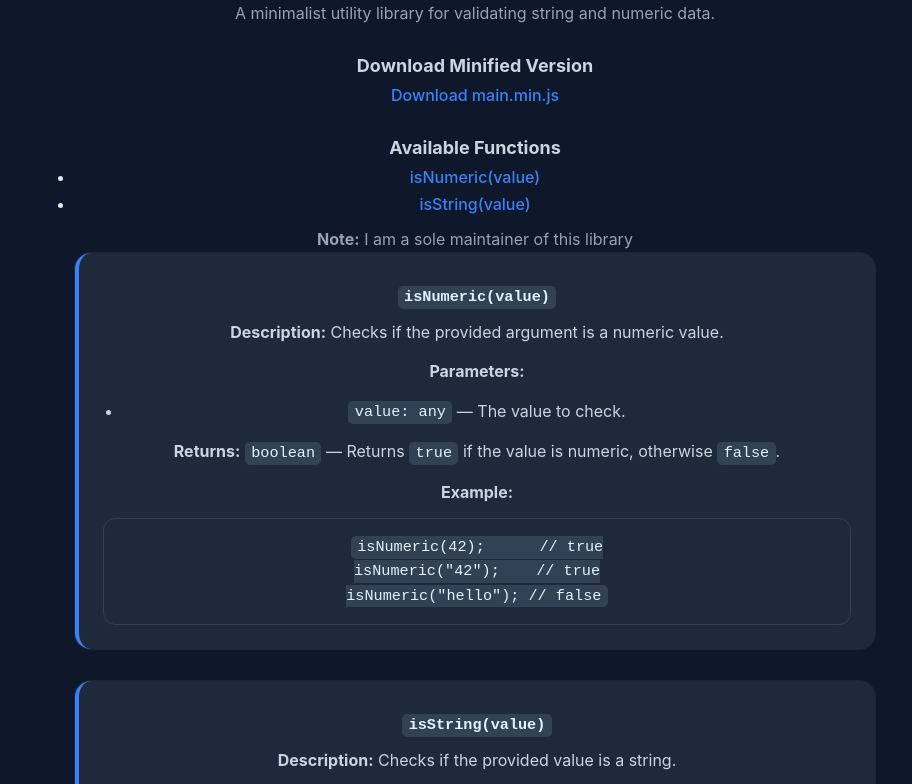
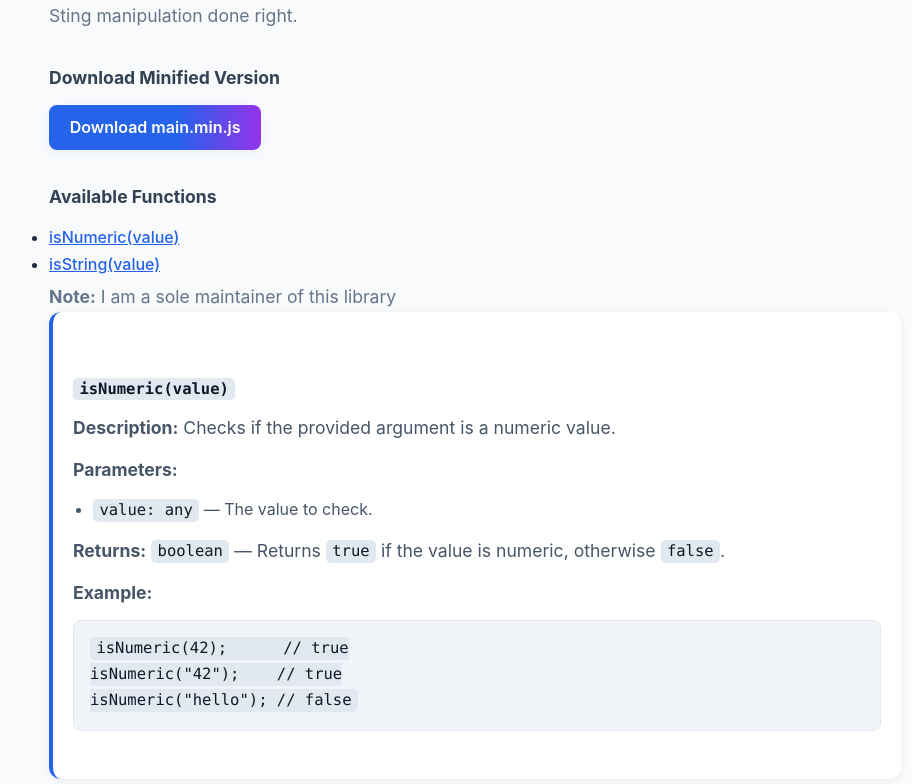
Before and after one commit to Sieep-Coding/luniv-strings, a website: page docs/index.html in a window 1280 px wide. Shown: the part 108-892 px from the top of the page, without its empty margins (165-1077 px from the left). Drawn offline with Linux system fonts and the light colour scheme.

Commit message:
release minified

```diff
--- a/docs/index.css
+++ b/docs/index.css
@@ -1,90 +1,105 @@
 /* Base Reset */
-* {
+*,
+*::before,
+*::after {
     margin: 0;
     padding: 0;
     box-sizing: border-box;
 }
 
-/* Font */
+/* Font & Body */
 body {
-  font-family: 'Inter', 'Segoe UI', Roboto, sans-serif;
-  background-color: #0f172a; /* slate-900 */
-  color: #e2e8f0; /* slate-200 */
+    font-family: 'Inter', 'Segoe UI', Roboto, Arial, sans-serif;
+    background: #f8fafc;
+    color: #1e293b;
     line-height: 1.7;
-  padding: 2rem;
+    padding: 0;
+    min-height: 100vh;
 }
 
 /* Layout */
 .container {
-  max-width: 800px;
+    max-width: 900px;
     margin: 0 auto;
+    padding: 2.5rem 1.5rem;
 }
 
 /* Header */
 header {
-  margin-bottom: 2rem;
-  text-align: center;
+    margin-bottom: 2.5rem;
+    text-align: left;
+    border-bottom: 1px solid #e2e8f0;
+    padding-bottom: 1.5rem;
 }
 
 h1 {
-  font-size: 2.5rem;
+    font-size: 2.25rem;
     font-weight: 800;
-  color: #f8fafc; /* slate-50 */
-  background: linear-gradient(to right, #3b82f6, #9333ea);
-  -webkit-background-clip: text;
-  -webkit-text-fill-color: transparent;
+    color: #0f172a;
+    letter-spacing: -1px;
+    margin-bottom: 0.5rem;
+    background: none;
+    -webkit-background-clip: unset;
+    -webkit-text-fill-color: unset;
 }
 
 header p {
-  color: #94a3b8; /* slate-400 */
-  font-size: 1rem;
-  margin-top: 0.5rem;
+    color: #64748b;
+    font-size: 1.1rem;
+    margin-top: 0.25rem;
+}
+
+h2, h3 {
+    color: #334155;
+    font-weight: 700;
+    margin-top: 2rem;
+    margin-bottom: 0.75rem;
+}
+
+h2 {
+    font-size: 1.35rem;
 }
 
 h3 {
-  margin-top: 1.5rem;
-  font-size: 1.125rem;
-  color: #cbd5e1; /* slate-300 */
+    font-size: 1.1rem;
 }
 
 /* Links */
 a {
-  color: #3b82f6;
-  text-decoration: none;
+    color: #2563eb;
+    text-decoration: underline;
     font-weight: 500;
+    transition: color 0.2s;
 }
 
-a:hover {
-  text-decoration: underline;
+a:hover, a:focus {
+    color: #1e40af;
 }
 
 /* Function Docs */
 .function-doc {
-  background-color: #1e293b; /* slate-800 */
-  padding: 1.5rem;
-  border-radius: 1rem;
-  box-shadow: 0 0 0 1px rgba(148, 163, 184, 0.1);
+    background: #fff;
+    padding: 1.5rem 1.25rem;
+    border-radius: 0.75rem;
+    box-shadow: 0 2px 8px rgba(30, 41, 59, 0.06);
     margin-bottom: 2rem;
-  border-left: 4px solid #3b82f6;
-  transition: transform 0.2s ease, border-left-color 0.2s ease;
+    border-left: 4px solid #2563eb;
+    transition: box-shadow 0.2s, border-color 0.2s;
 }
 
 .function-doc:hover {
-  transform: translateY(-2px);
+    box-shadow: 0 4px 16px rgba(30, 41, 59, 0.10);
     border-left-color: #9333ea;
 }
 
 .function-doc h2 {
-  font-size: 1.25rem;
-  font-weight: 700;
-  color: #f1f5f9; /* slate-100 */
     margin-bottom: 0.5rem;
 }
 
 .function-doc p,
 .function-doc ul {
     margin-bottom: 0.75rem;
-  color: #cbd5e1;
+    color: #475569;
 }
 
 .function-doc ul {
@@ -94,44 +109,76 @@ a:hover {
 
 /* Inline Code */
 code {
-  background-color: #334155; /* slate-700 */
+    background: #e2e8f0;
+    color: #0f172a;
     padding: 0.15rem 0.4rem;
     border-radius: 0.3rem;
-  font-family: 'Fira Code', 'Courier New', monospace;
-  font-size: 0.95rem;
-  color: #e0f2fe; /* sky-100 */
+    font-family: 'Fira Code', 'Menlo', 'Courier New', monospace;
+    font-size: 0.97rem;
 }
 
 /* Code Blocks */
 pre {
-  background-color: #1e293b; /* slate-800 */
+    background: #f1f5f9;
+    color: #0f172a;
     padding: 1rem;
-  border-radius: 0.75rem;
+    border-radius: 0.5rem;
     overflow-x: auto;
-  font-size: 0.9rem;
+    font-size: 0.97rem;
     line-height: 1.6;
-  color: #f8fafc;
-  border: 1px solid #334155;
+    border: 1px solid #e2e8f0;
+    margin-bottom: 1.5rem;
+}
+
+/* Button */
+.button {
+    display: inline-block;
+    padding: 0.55rem 1.3rem;
+    font-size: 1rem;
+    font-weight: 600;
+    color: #fff;
+    background: linear-gradient(90deg, #2563eb 60%, #9333ea 100%);
+    border: none;
+    border-radius: 0.5rem;
+    cursor: pointer;
+    box-shadow: 0 2px 8px rgba(37, 99, 235, 0.08);
+    transition: background 0.2s, box-shadow 0.2s, transform 0.12s;
+    text-decoration: none;
+    user-select: none;
+}
+
+
+
+.button:active {
+    background: linear-gradient(90deg, #ffffff 60%, #ffffff 100%);
+    box-shadow: 0 1px 4px rgba(91, 33, 182, 0.10);
+    transform: translateY(0);
+}
+
+.button:focus-visible {
+    outline: 2px solid #ffffff;
+    outline-offset: 2px;
+}
+
+/* Footer */
+footer {
+    margin-top: 3rem;
+    text-align: center;
+    color: #64748b;
+    font-size: 0.95rem;
+    border-top: 1px solid #e2e8f0;
+    padding: 1.5rem 0 0 0;
 }
 
 /* Responsive */
-@media (max-width: 600px) {
-  body {
-    padding: 1rem;
+@media (max-width: 700px) {
+    .container {
+        padding: 1.25rem 0.5rem;
     }
-
     h1 {
-    font-size: 2rem;
+        font-size: 1.5rem;
     }
-
     .function-doc {
-    padding: 1rem;
+        padding: 1rem 0.75rem;
     }
 }
-/* Footer */
-footer {
-  margin-top: 2rem;
-  text-align: center;
-  color: #94a3b8; /* slate-400 */
-  font-size: 0.875rem;
-}
--- a/docs/index.html
+++ b/docs/index.html
@@ -12,9 +12,12 @@
     <main class="container">
         <header>
             <h1>Luniv Strings Documentation</h1>
-            <p>A minimalist utility library for validating string and numeric data.</p>
+            <p>Sting manipulation done right.</p>
             <h3>Download Minified Version</h3>
-            <a href="https://raw.githubusercontent.com/Sieep-Coding/luniv-strings/main/release/main.min.js" download>Download main.min.js</a>
+            <a href="https://raw.githubusercontent.com/Sieep-Coding/luniv-strings/main/release/main.min.js" download
+                class="button">
+                Download main.min.js
+            </a>
             <h3>Available Functions</h3>
             <ul>
                 <li><a href="#isNumeric">isNumeric(value)</a></li>
@@ -22,7 +25,7 @@
             </ul>
             <p><strong>Note:</strong> I am a sole maintainer of this library</p>
 
-        <section class="function-doc">
+            <section class="function-doc" id="isNumeric">
                 <h2><code>isNumeric(value)</code></h2>
                 <p><strong>Description:</strong> Checks if the provided argument is a numeric value.</p>
                 <p><strong>Parameters:</strong></p>
@@ -37,7 +40,7 @@ isNumeric("42");    // true
 isNumeric("hello"); // false</code></pre>
             </section>
 
-        <section class="function-doc">
+            <section class="function-doc" id-="isString">
                 <h2><code>isString(value)</code></h2>
                 <p><strong>Description:</strong> Checks if the provided value is a string.</p>
                 <p><strong>Parameters:</strong></p>
@@ -45,9 +48,12 @@ isNumeric("hello"); // false</code></pre>
                     <li><code>value: any</code> — The value to check.</li>
                 </ul>
                 <p><strong>Returns:</strong>
-                <code>boolean</code> — Returns <code>true</code> if the value is a string (primitive or String object),
+                    <code>boolean</code> — Returns <code>true</code> if the value is a string (primitive or String
+                    object),
                     otherwise <code>false</code>.
-            </p><p><strong>Example:</strong></p><pre><code>isString("hello");           // true
+                </p>
+                <p><strong>Example:</strong></p>
+                <pre><code>isString("hello");           // true
 isString(new String("hi"));  // true
 isString(123);               // false
 </code>
```
Lines whose indentation alone changed are shown as unchanged.
